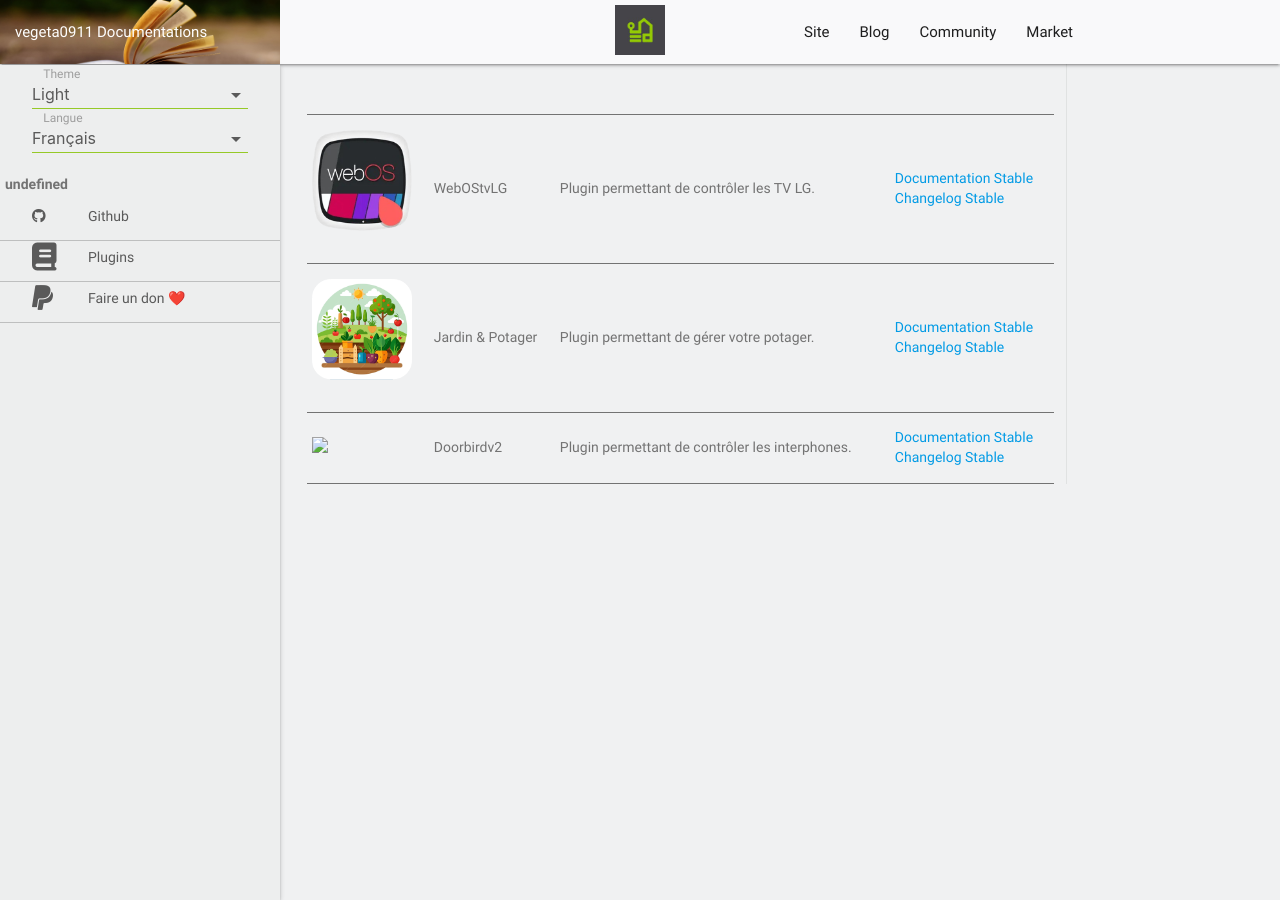
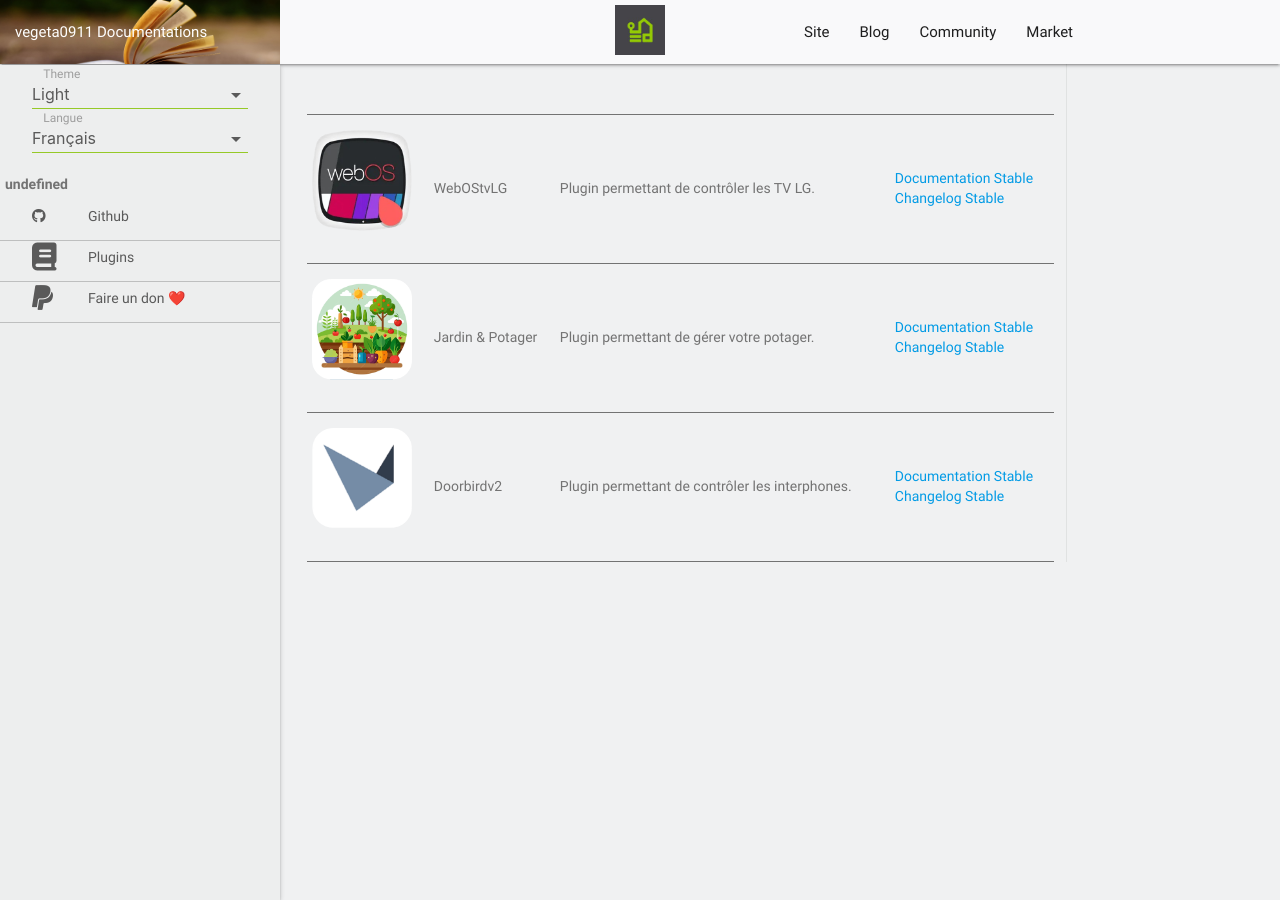
Before and after one commit to vegeta0911/documentation, a Jekyll site: the page built from plugins/fr_FR/index.md, in a window 1280 px wide and 900 px high. Built offline with Jekyll 4.4.1, drawn with Linux system fonts in a browser that asks for light colours; nearby versions of some CDN libraries; our own code applies the rules of GitHub Pages for plain Markdown files; library files that are not in the unit come from our copies.

Commit message:
Update index.md

```diff
--- a/plugins/fr_FR/index.md
+++ b/plugins/fr_FR/index.md
@@ -2,4 +2,4 @@
 |--- | --- | --- | ---|
 |<img src="../images/WebOStvLG/WebOStvLG_icon.png" width="100" />|WebOStvLG|Plugin permettant de contrôler les TV LG. |[Documentation Stable](WebOStvLG/index.md)<br/>[Changelog Stable](WebOStvLG/changelog.md)|
 |<img src="../images/Jardin/jardin_icon.png" width="100" />|Jardin & Potager|Plugin permettant de gérer votre potager. |[Documentation Stable](Jardin/index.md)<br/>[Changelog Stable](Jardin/changelog.md)|
-|<img src="../images/Jardin/doorbirdv2_icon.png" width="100" />|Doorbirdv2|Plugin permettant de contrôler les interphones. |[Documentation Stable](Doorbirdv2/index.md)<br/>[Changelog Stable](Doorbirdv2/changelog.md)|
+|<img src="../images/Doorbirdv2/doorbirdv2_icon.png" width="100" />|Doorbirdv2|Plugin permettant de contrôler les interphones. |[Documentation Stable](Doorbirdv2/index.md)<br/>[Changelog Stable](Doorbirdv2/changelog.md)|
```
